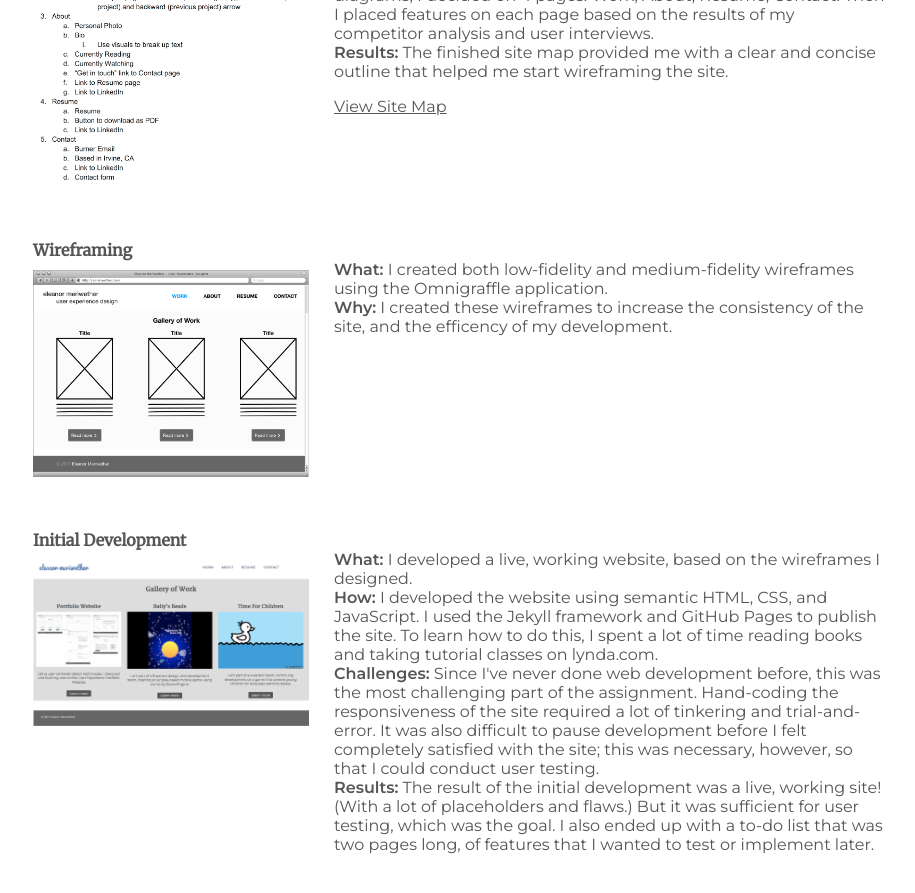
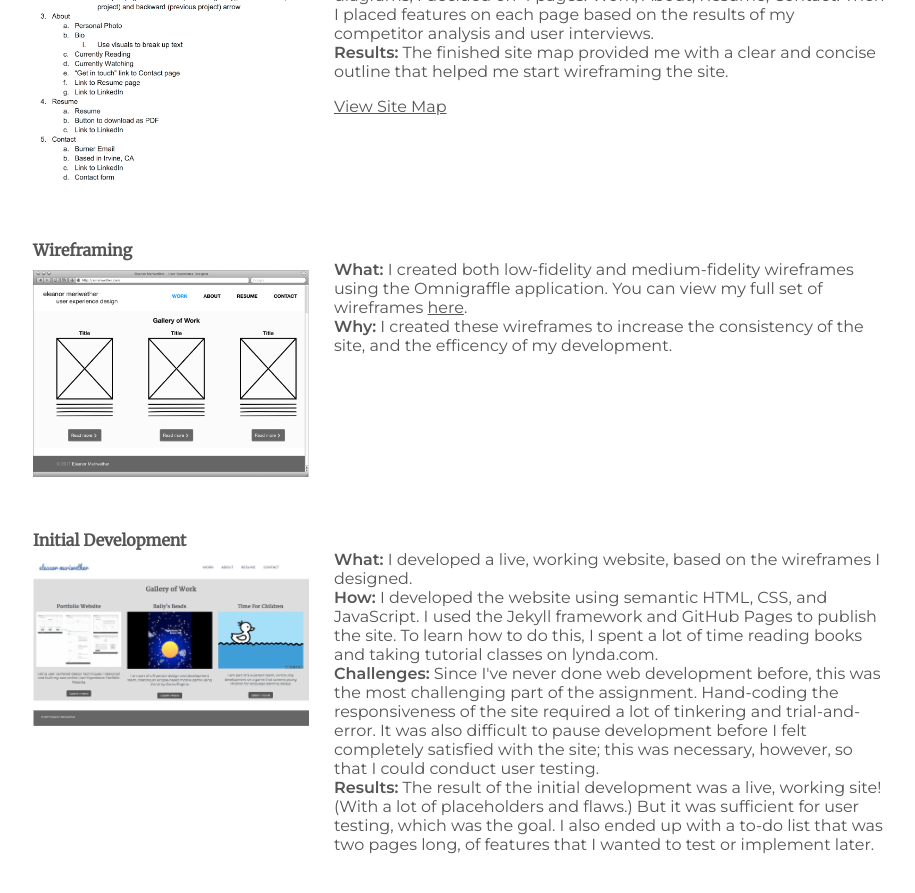
Before and after one commit to emeriwether/emeriwether.github.io, a Jekyll site: the page built from project1.html, in a window 1280 px wide and 900 px high, scrolled down 2713 px. Shown: the top 893 px of the window, without its empty margins (172-1087 px from the left). Built offline with Jekyll 4.4.1, drawn with Linux system fonts in a browser that asks for light colours.

Commit message:
add link to wireframes in google docs

```diff
--- a/project1.html
+++ b/project1.html
@@ -137,7 +137,7 @@
             </div>
 
             <div class="description">
-                <p><span class="bold">What:</span> I created both low-fidelity and medium-fidelity wireframes using the Omnigraffle application.
+                <p><span class="bold">What:</span> I created both low-fidelity and medium-fidelity wireframes using the Omnigraffle application. You can view my full set of wireframes <a href="https://drive.google.com/open?id=1GEGTtjhohD3BvePp9ocIKWuXSjZYPo77" target="_blank">here</a>.
 
                 <br><span class="bold">Why:</span> I created these wireframes to increase the consistency of the site, and the efficency of my development.
                 </p>
@@ -267,7 +267,7 @@
 
         <h3>Incorporation of Findings</h3>
         <p>
-        As I began synthesize the results of my user tests and cognitive walkthroughs, I started a to-do list of features I would like to improve or include, and tests that I would like to run. This list can be found <a href="https://docs.google.com/a/uci.edu/document/d/1Qd5izZMjD218u2BuL7AWfoqgirU-cDxRwht-dZQEliA/edit?usp=sharing">here</a>. Much of the items on this list regard the feedback I received about a lack of clarity, purpose, and efficiency. I am planning to rewrite the content of the "About" section to be more personable, and to tell my unique story, while also presenting my skillset in a more efficient manner. I will be relabelling several features, such as "About" to "About Me", and "Work" to Portfolio. I will also either replace the game projects in the project gallery with UX projects, or reframe the game projects to feature UX work. I will also include a welcoming note above the Project Gallery section on the "Work" page that introduces users to my site, and informs them of the intent of the site as a whole. While there are many more items on my to-do list that will improve the clarity and purpose of the site, the above are the most imperative changes that I will tackle first.
+        As I began synthesize the results of my user tests and cognitive walkthroughs, I started a to-do list of features I would like to improve or include, and tests that I would like to run. This list can be found <a href="https://docs.google.com/a/uci.edu/document/d/1Qd5izZMjD218u2BuL7AWfoqgirU-cDxRwht-dZQEliA/edit?usp=sharing" target="_blank">here</a>. Much of the items on this list regard the feedback I received about a lack of clarity, purpose, and efficiency. I am planning to rewrite the content of the "About" section to be more personable, and to tell my unique story, while also presenting my skillset in a more efficient manner. I will be relabelling several features, such as "About" to "About Me", and "Work" to Portfolio. I will also either replace the game projects in the project gallery with UX projects, or reframe the game projects to feature UX work. I will also include a welcoming note above the Project Gallery section on the "Work" page that introduces users to my site, and informs them of the intent of the site as a whole. While there are many more items on my to-do list that will improve the clarity and purpose of the site, the above are the most imperative changes that I will tackle first.
 
         <br><br>Additionally, this list includes the removal of the "Resume" page altogether. After some research about the inclusion of resumes on portfolio sites, I found several convincing arguments as to why I should take this feature off my site. Primarily, I want to prevent the theft of my resume, as well as unsolicited interference from recruiters. Users can find this information on LinkedIn, which I link to directly from my site. So, I am planning to remove the "Resume" page and replace it with a note in my "Contact" page that requests that users contact me if they would like my resume.
         </p>
```
